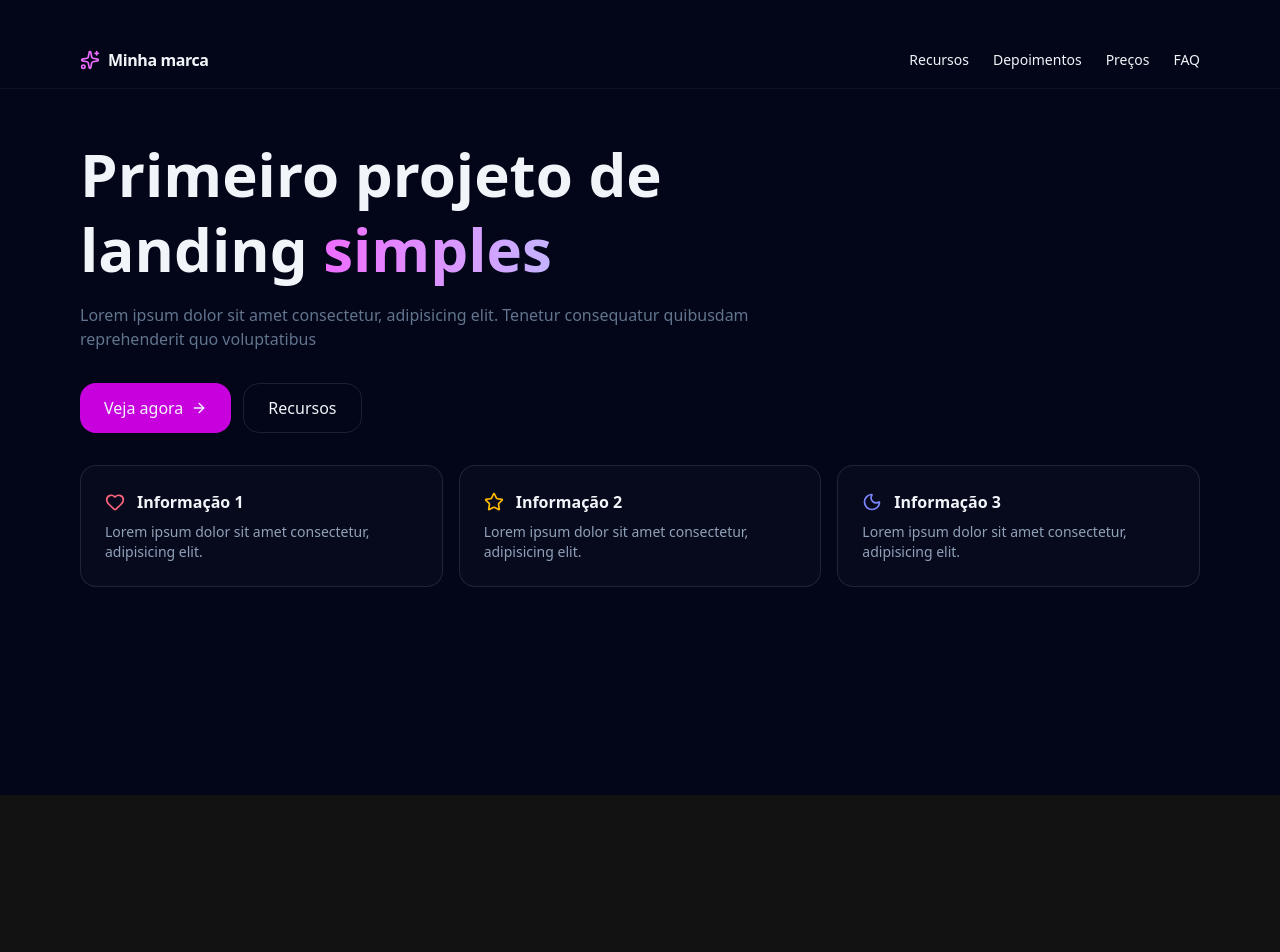
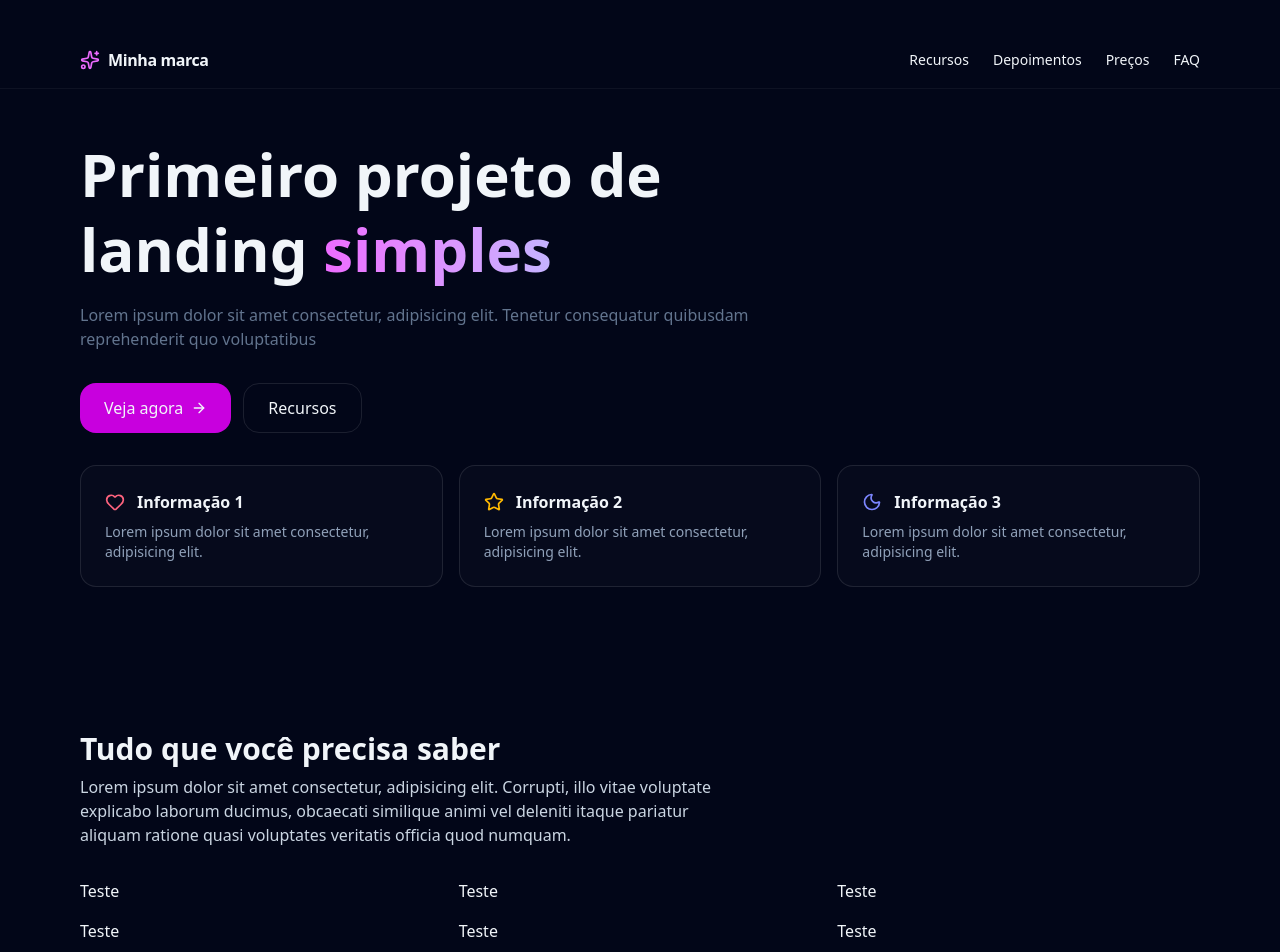
Before and after one commit to Gioomoraes/projeto-site, a React (Vite) app: page / in a window 1280 px wide. Shown: the top 952 px of the page. Before the commit the page ends 800 px from the top, so only its background shows below. Built offline with nearby package versions, Linux system fonts and the light colour scheme.

Commit message:
feat: populate features section with dynamic data structure

```diff
--- a/src/App.jsx
+++ b/src/App.jsx
@@ -156,7 +156,49 @@ function App() {
       </section>
 
       <section id="features" className="mx-auto max-w-6xl px-4 py-16">
-
+        <h2 className="text-3xl font-bold">Tudo que você precisa saber</h2>
+        <p className="text-slate-300 mt-2 max-w-2xl">
+          Lorem ipsum dolor sit amet consectetur, adipisicing elit. Corrupti,
+          illo vitae voluptate explicabo laborum ducimus, obcaecati similique
+          animi vel deleniti itaque pariatur aliquam ratione quasi voluptates
+          veritatis officia quod numquam.
+        </p>
+        <div className="mt-8 grid grid-cols-1 md-grid-cols-2 lg:grid-cols-3 gap-4">
+          {[
+            {
+              title: "Titulo",
+              descc: "Descrição",
+              icon: <Sparkles className="size-5 text-fuchsia-400" />,
+            },
+            {
+              title: "Titulo",
+              descc: "Descrição",
+              icon: <Star className="size-5 text-yellow-400" />,
+            },
+            {
+              title: "Titulo",
+              descc: "Descrição",
+              icon: <Moon className="size-5 text-indigo-400" />,
+            },
+            {
+              title: "Titulo",
+              descc: "Descrição",
+              icon: <Sparkles className="size-5 text-fuchsia-400" />,
+            },
+            {
+              title: "Titulo",
+              descc: "Descrição",
+              icon: <Sparkles className="size-5 text-fuchsia-400" />,
+            },
+            {
+              title: "Titulo",
+              descc: "Descrição",
+              icon: <Sparkles className="size-5 text-fuchsia-400" />,
+            },
+          ].map((feature) => (
+            <div>Teste</div>
+          ))}
+        </div>
       </section>
     </div>
   );
```
